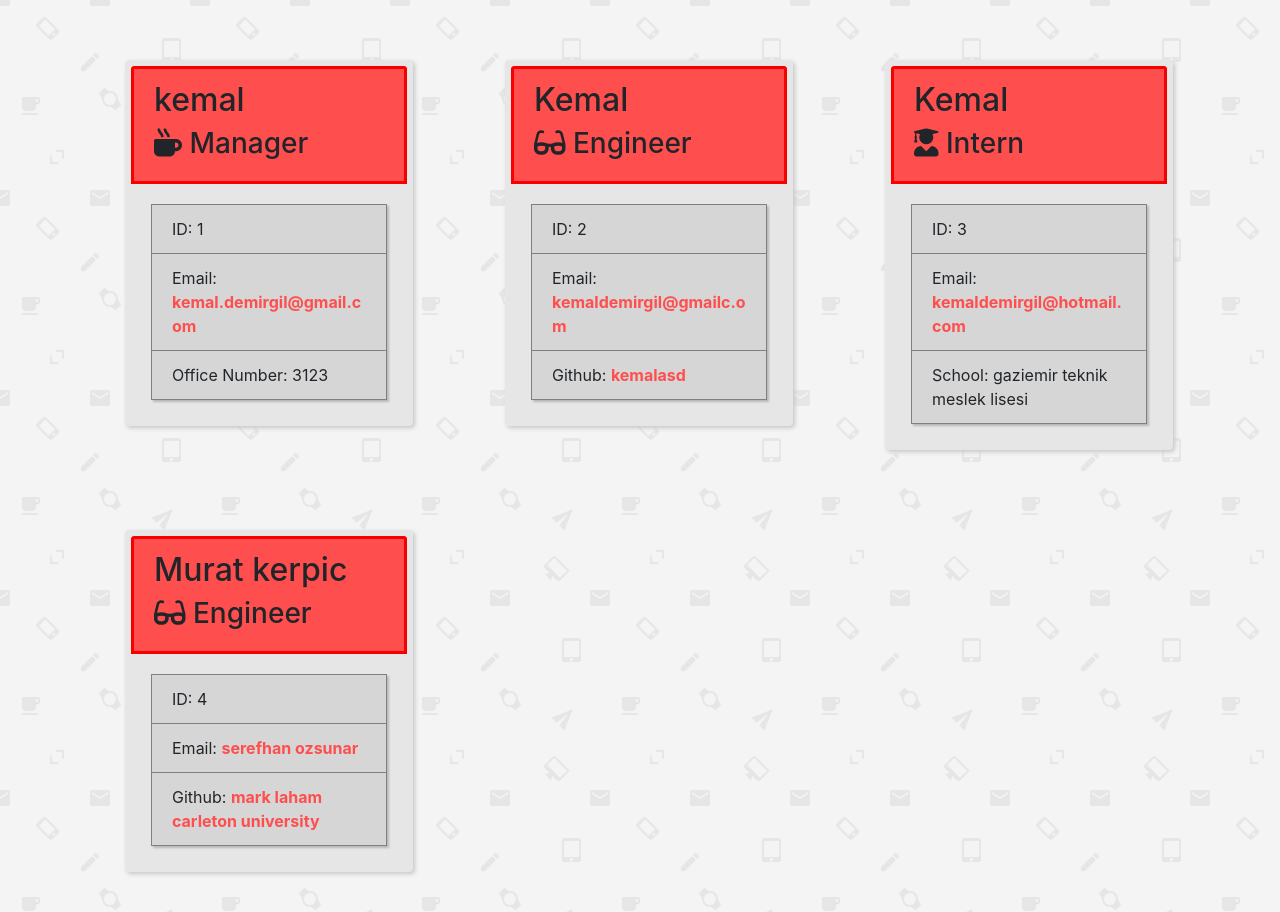
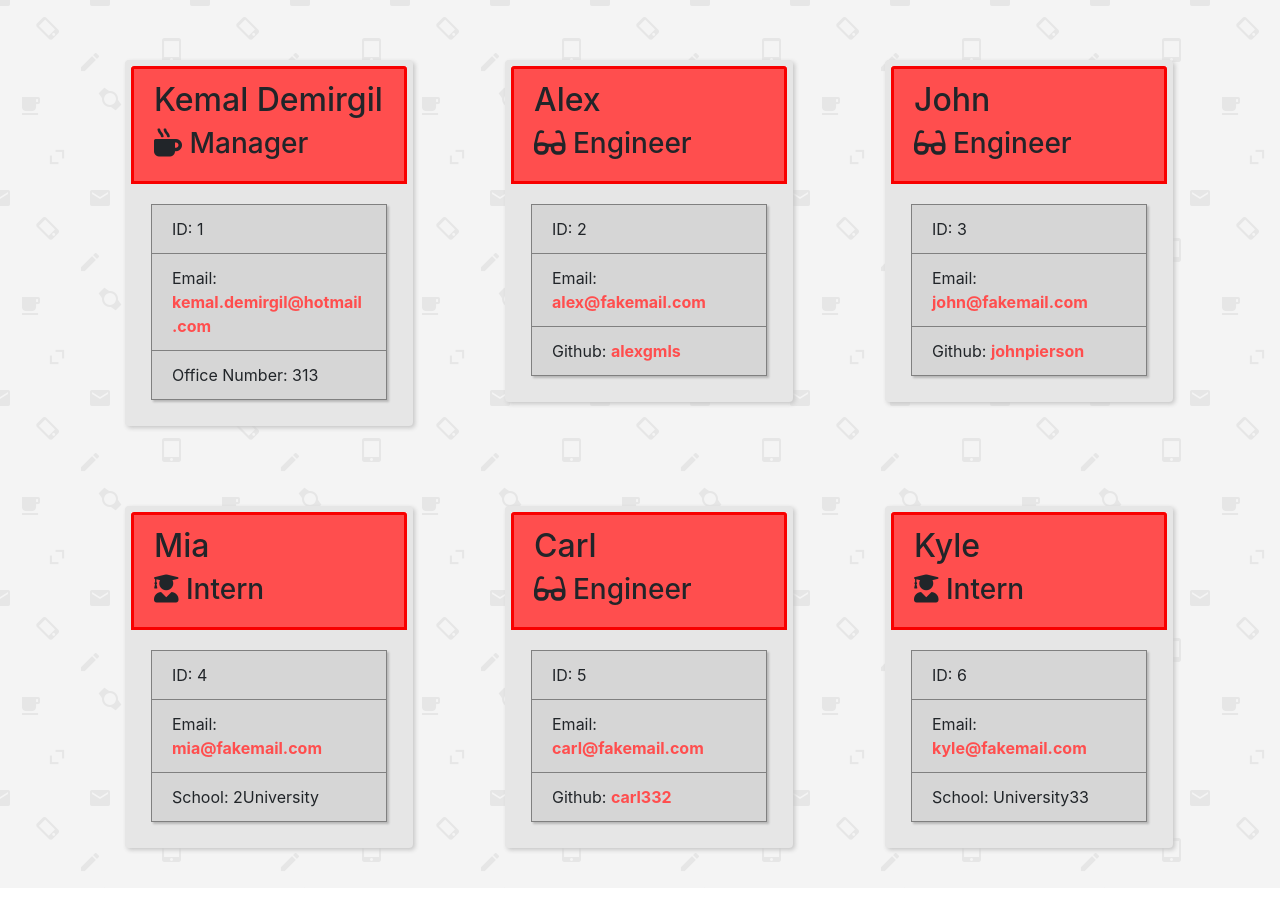
Before and after one commit to kemaldemirgil/team-profile-generator, a website: page dist/generatedTeam.html in a window 1280 px wide. Shown: the part 260-1172 px from the top of the page. After the commit the page ends 1148 px from the top, so only its background shows below. Drawn offline with nearby package versions, Linux system fonts and the light colour scheme.

```diff
--- a/dist/generatedTeam.html
+++ b/dist/generatedTeam.html
@@ -19,14 +19,14 @@
                 <div class="col-sm-12 col-md-6 col-lg-4">
                     <div class="card">
                         <div class="card-header">
-                            <h2>kemal</h2>
+                            <h2>Kemal Demirgil</h2>
                             <h3><i class="fas fa-mug-hot"></i> Manager</h3>
                         </div>
                         <div class="card-body">
                             <ul class="list-group list-group-flush">
                                 <li class="list-group-item">ID: 1</li>
-                                <li class="list-group-item">Email: <a href="mailto:kemal.demirgil@gmail.com">kemal.demirgil@gmail.com</a></li>
-                                <li class="list-group-item">Office Number: 3123</li>
+                                <li class="list-group-item">Email: <a href="mailto:kemal.demirgil@hotmail.com">kemal.demirgil@hotmail.com</a></li>
+                                <li class="list-group-item">Office Number: 313</li>
                             </ul>
                         </div>
                     </div>
@@ -34,14 +34,14 @@
                 <div class="col-sm-12 col-md-6 col-lg-4">
                     <div class="card">
                         <div class="card-header">
-                            <h2>Kemal</h2>
+                            <h2>Alex</h2>
                             <h3><i class="fas fa-glasses"></i> Engineer</h3>
                         </div>
                         <div class="card-body">
                             <ul class="list-group list-group-flush">
                                 <li class="list-group-item">ID: 2</li>
-                                <li class="list-group-item">Email: <a href="mailto:kemaldemirgil@gmailc.om" target="_blank">kemaldemirgil@gmailc.om </a></li>
-                                <li class="list-group-item">Github: <a href="https://github.com/kemalasd" target="_blank">kemalasd</a></li>
+                                <li class="list-group-item">Email: <a href="mailto:alex@fakemail.com" target="_blank">alex@fakemail.com </a></li>
+                                <li class="list-group-item">Github: <a href="https://github.com/alexgmls" target="_blank">alexgmls</a></li>
                             </ul>
                         </div>
                     </div>
@@ -49,14 +49,14 @@
                 <div class="col-sm-12 col-md-6 col-lg-4">
                     <div class="card">
                         <div class="card-header">
-                            <h2>Kemal</h2>
-                            <h3><i class="fas fa-user-graduate"></i> Intern</h3>
+                            <h2>John</h2>
+                            <h3><i class="fas fa-glasses"></i> Engineer</h3>
                         </div>
                         <div class="card-body">
                             <ul class="list-group list-group-flush">
                                 <li class="list-group-item">ID: 3</li>
-                                <li class="list-group-item">Email: <a href="mailto:kemaldemirgil@hotmail.com">kemaldemirgil@hotmail.com</a></li>
-                                <li class="list-group-item">School: gaziemir teknik meslek lisesi</li>
+                                <li class="list-group-item">Email: <a href="mailto:john@fakemail.com" target="_blank">john@fakemail.com </a></li>
+                                <li class="list-group-item">Github: <a href="https://github.com/johnpierson" target="_blank">johnpierson</a></li>
                             </ul>
                         </div>
                     </div>
@@ -64,14 +64,44 @@
                 <div class="col-sm-12 col-md-6 col-lg-4">
                     <div class="card">
                         <div class="card-header">
-                            <h2>Murat kerpic</h2>
+                            <h2>Mia</h2>
+                            <h3><i class="fas fa-user-graduate"></i> Intern</h3>
+                        </div>
+                        <div class="card-body">
+                            <ul class="list-group list-group-flush">
+                                <li class="list-group-item">ID: 4</li>
+                                <li class="list-group-item">Email: <a href="mailto:mia@fakemail.com">mia@fakemail.com</a></li>
+                                <li class="list-group-item">School: 2University</li>
+                            </ul>
+                        </div>
+                    </div>
+                </div>
+                <div class="col-sm-12 col-md-6 col-lg-4">
+                    <div class="card">
+                        <div class="card-header">
+                            <h2>Carl</h2>
                             <h3><i class="fas fa-glasses"></i> Engineer</h3>
                         </div>
                         <div class="card-body">
                             <ul class="list-group list-group-flush">
-                                <li class="list-group-item">ID: 4</li>
-                                <li class="list-group-item">Email: <a href="mailto:serefhan ozsunar" target="_blank">serefhan ozsunar </a></li>
-                                <li class="list-group-item">Github: <a href="https://github.com/mark laham carleton university" target="_blank">mark laham carleton university</a></li>
+                                <li class="list-group-item">ID: 5</li>
+                                <li class="list-group-item">Email: <a href="mailto:carl@fakemail.com" target="_blank">carl@fakemail.com </a></li>
+                                <li class="list-group-item">Github: <a href="https://github.com/carl332" target="_blank">carl332</a></li>
+                            </ul>
+                        </div>
+                    </div>
+                </div>
+                <div class="col-sm-12 col-md-6 col-lg-4">
+                    <div class="card">
+                        <div class="card-header">
+                            <h2>Kyle</h2>
+                            <h3><i class="fas fa-user-graduate"></i> Intern</h3>
+                        </div>
+                        <div class="card-body">
+                            <ul class="list-group list-group-flush">
+                                <li class="list-group-item">ID: 6</li>
+                                <li class="list-group-item">Email: <a href="mailto:kyle@fakemail.com">kyle@fakemail.com</a></li>
+                                <li class="list-group-item">School: University33</li>
                             </ul>
                         </div>
                     </div>
```
Also changed, not shown: assets/demo.gif (added), 1 other file.
